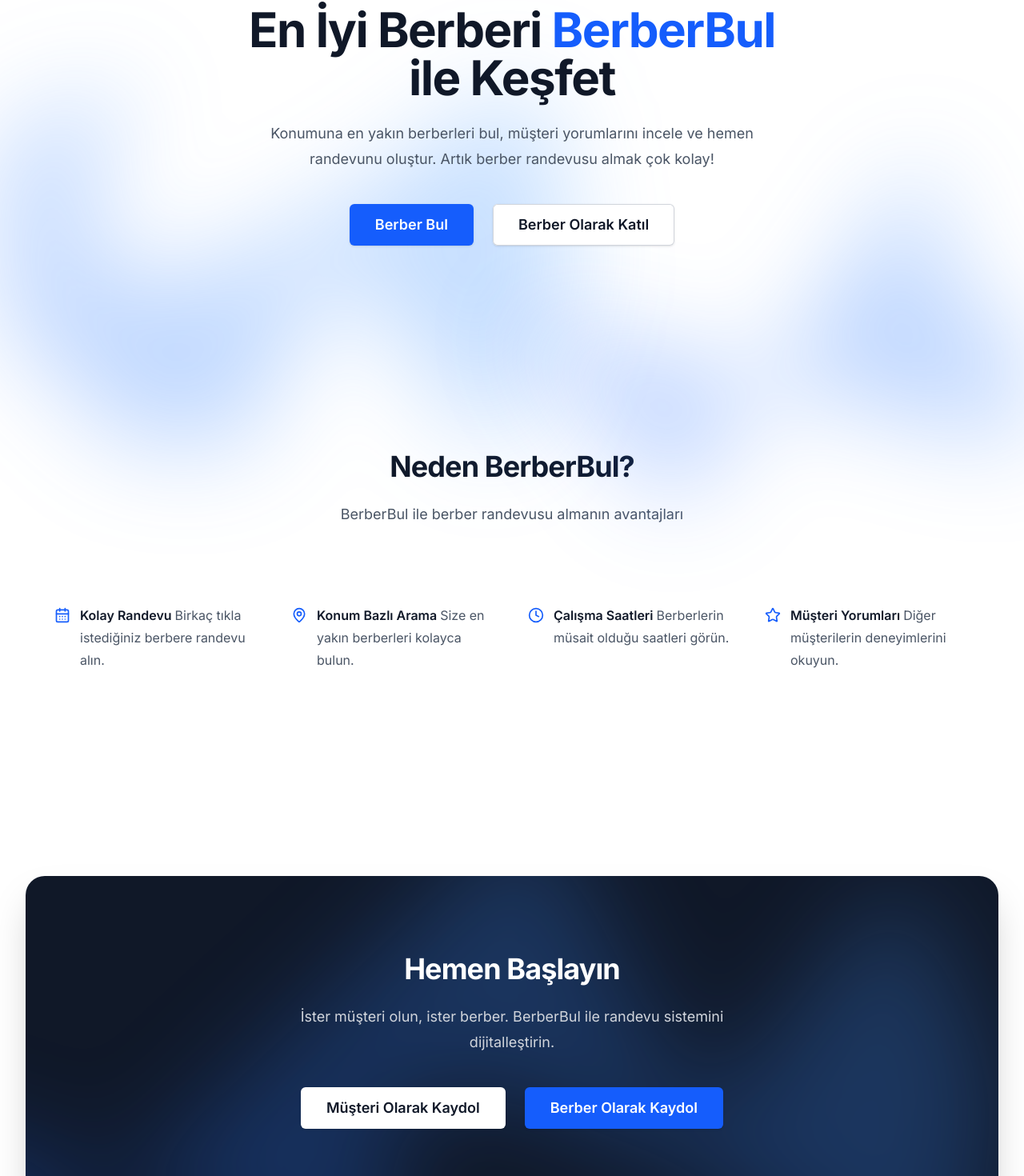
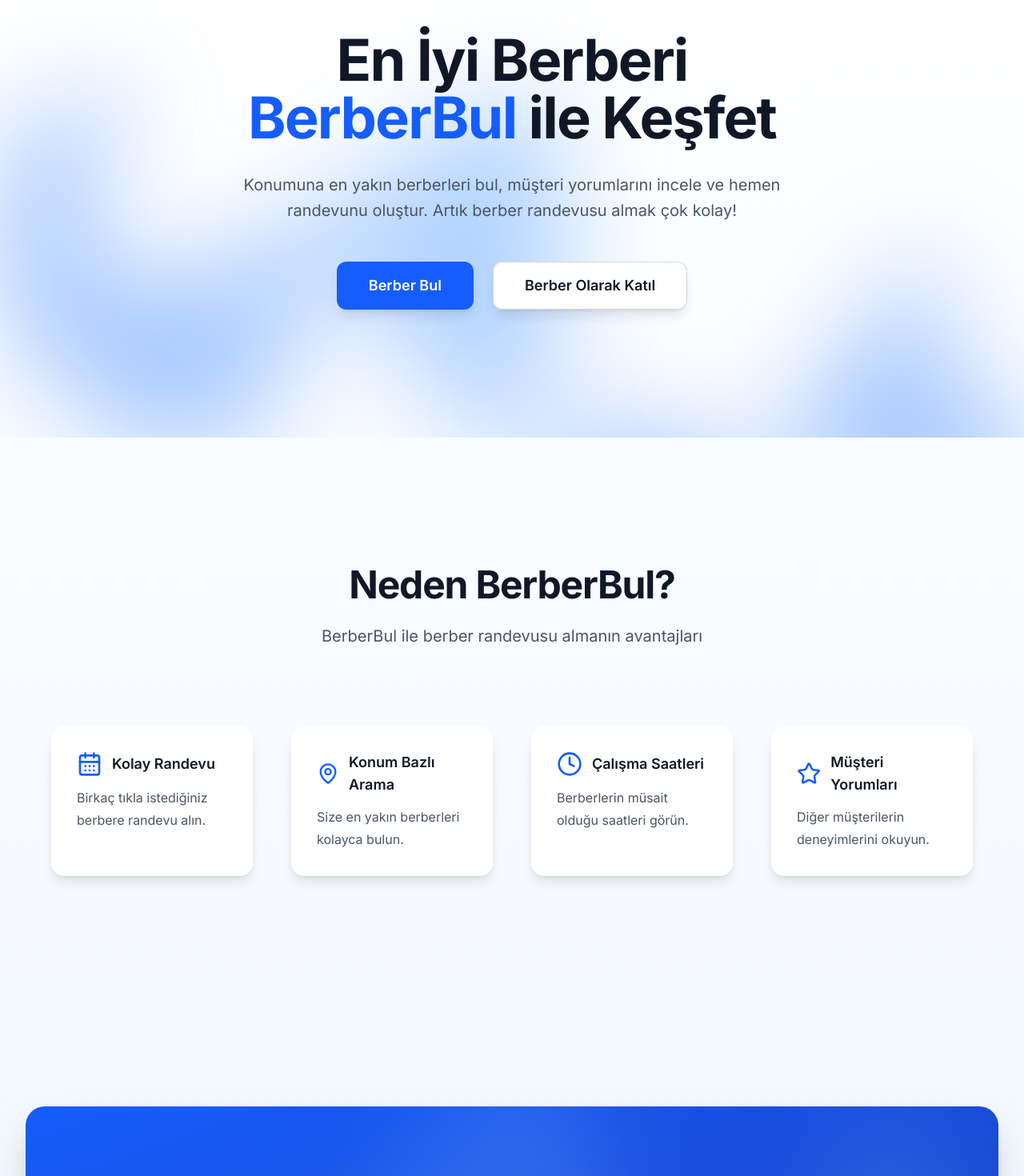
Before and after one commit to osmcgrgenc/BerberBul-Nextjs, a Next.js app: page / in a window 1280 px wide. Shown: the part 121-1591 px from the top of the page at 80% size. Built offline with nearby package versions, Linux system fonts and the light colour scheme; no server answers.

Commit message:
feat: anasayfa tasarımı iyileştirildi, modern ve etkileşimli öğeler eklendi

```diff
--- a/src/app/page.tsx
+++ b/src/app/page.tsx
@@ -26,16 +26,16 @@ const features = [
 
 export default function Home() {
   return (
-    <main>
+    <main className="bg-gradient-to-b from-white to-blue-50">
       {/* Hero Section */}
-      <div className="relative isolate">
+      <div className="relative isolate overflow-hidden">
         {/* Gradient */}
         <div
           className="absolute inset-x-0 top-0 -z-10 transform-gpu overflow-hidden blur-3xl"
           aria-hidden="true"
         >
           <div
-            className="relative left-[calc(50%-11rem)] aspect-[1155/678] w-[36.125rem] -translate-x-1/2 rotate-[30deg] bg-gradient-to-tr from-blue-600 to-blue-400 opacity-30 sm:left-[calc(50%-30rem)] sm:w-[72.1875rem]"
+            className="relative left-[calc(50%-11rem)] aspect-[1155/678] w-[36.125rem] -translate-x-1/2 rotate-[30deg] bg-gradient-to-tr from-blue-600 to-blue-400 opacity-40 sm:left-[calc(50%-30rem)] sm:w-[72.1875rem]"
             style={{
               clipPath:
                 'polygon(74.1% 44.1%, 100% 61.6%, 97.5% 26.9%, 85.5% 0.1%, 80.7% 2%, 72.5% 32.5%, 60.2% 62.4%, 52.4% 68.1%, 47.5% 58.3%, 45.2% 34.5%, 27.5% 76.7%, 0.1% 64.9%, 17.9% 100%, 27.6% 76.8%, 76.1% 97.7%, 74.1% 44.1%)',
@@ -43,26 +43,30 @@ export default function Home() {
           />
         </div>
 
-        <div className="mx-auto max-w-7xl px-6 py-24 sm:py-32 lg:px-8">
+        <div className="mx-auto max-w-7xl px-6 py-32 sm:py-40 lg:px-8">
           <div className="mx-auto max-w-2xl text-center">
-            <h1 className="text-4xl font-bold tracking-tight text-gray-900 sm:text-6xl">
+            <h1 className="text-4xl font-bold tracking-tight text-gray-900 sm:text-6xl lg:text-7xl">
               En İyi Berberi{' '}
-              <span className="text-blue-600">BerberBul</span> ile Keşfet
+              <span className="text-blue-600 relative">
+                BerberBul
+                <span className="absolute bottom-0 left-0 w-full h-1 bg-blue-600 transform origin-left scale-x-0 transition-transform group-hover:scale-x-100"></span>
+              </span>{' '}
+              ile Keşfet
             </h1>
-            <p className="mt-6 text-lg leading-8 text-gray-600">
+            <p className="mt-8 text-xl leading-8 text-gray-600">
               Konumuna en yakın berberleri bul, müşteri yorumlarını incele ve
               hemen randevunu oluştur. Artık berber randevusu almak çok kolay!
             </p>
-            <div className="mt-10 flex flex-col sm:flex-row items-center justify-center gap-6">
+            <div className="mt-12 flex flex-col sm:flex-row items-center justify-center gap-6">
               <Link
                 href="/berber-bul"
-                className="rounded-md bg-blue-600 px-8 py-3 text-lg font-semibold text-white shadow-sm hover:bg-blue-500 focus-visible:outline focus-visible:outline-2 focus-visible:outline-offset-2 focus-visible:outline-blue-600"
+                className="w-full sm:w-auto rounded-xl bg-blue-600 px-10 py-4 text-lg font-semibold text-white shadow-lg hover:bg-blue-500 hover:shadow-xl transition-all duration-200 focus-visible:outline focus-visible:outline-2 focus-visible:outline-offset-2 focus-visible:outline-blue-600"
               >
                 Berber Bul
               </Link>
               <Link
                 href="/berber/kayit"
-                className="rounded-md bg-white px-8 py-3 text-lg font-semibold text-gray-900 shadow-sm ring-1 ring-inset ring-gray-300 hover:bg-gray-50"
+                className="w-full sm:w-auto rounded-xl bg-white px-10 py-4 text-lg font-semibold text-gray-900 shadow-lg hover:shadow-xl transition-all duration-200 ring-1 ring-inset ring-gray-300 hover:bg-gray-50"
               >
                 Berber Olarak Katıl
               </Link>
@@ -76,7 +80,7 @@ export default function Home() {
           aria-hidden="true"
         >
           <div
-            className="relative left-[calc(50%+3rem)] aspect-[1155/678] w-[36.125rem] -translate-x-1/2 bg-gradient-to-tr from-blue-600 to-blue-400 opacity-30 sm:left-[calc(50%+36rem)] sm:w-[72.1875rem]"
+            className="relative left-[calc(50%+3rem)] aspect-[1155/678] w-[36.125rem] -translate-x-1/2 bg-gradient-to-tr from-blue-600 to-blue-400 opacity-40 sm:left-[calc(50%+36rem)] sm:w-[72.1875rem]"
             style={{
               clipPath:
                 'polygon(74.1% 44.1%, 100% 61.6%, 97.5% 26.9%, 85.5% 0.1%, 80.7% 2%, 72.5% 32.5%, 60.2% 62.4%, 52.4% 68.1%, 47.5% 58.3%, 45.2% 34.5%, 27.5% 76.7%, 0.1% 64.9%, 17.9% 100%, 27.6% 76.8%, 76.1% 97.7%, 74.1% 44.1%)',
@@ -86,27 +90,30 @@ export default function Home() {
       </div>
 
       {/* Features Section */}
-      <div className="mx-auto max-w-7xl px-6 py-24 sm:py-32 lg:px-8">
+      <div className="mx-auto max-w-7xl px-6 py-24 sm:py-32 lg:py-40 lg:px-8">
         <div className="mx-auto max-w-2xl text-center">
-          <h2 className="text-3xl font-bold tracking-tight text-gray-900 sm:text-4xl">
+          <h2 className="text-3xl font-bold tracking-tight text-gray-900 sm:text-5xl">
             Neden BerberBul?
           </h2>
-          <p className="mt-6 text-lg leading-8 text-gray-600">
+          <p className="mt-6 text-xl leading-8 text-gray-600">
             BerberBul ile berber randevusu almanın avantajları
           </p>
         </div>
         <div className="mx-auto mt-16 max-w-7xl px-6 sm:mt-20 md:mt-24 lg:px-8">
-          <dl className="mx-auto grid max-w-2xl grid-cols-1 gap-x-6 gap-y-10 text-base leading-7 text-gray-600 sm:grid-cols-2 lg:mx-0 lg:max-w-none lg:grid-cols-4 lg:gap-x-8 lg:gap-y-16">
+          <dl className="mx-auto grid max-w-2xl grid-cols-1 gap-x-8 gap-y-12 text-base leading-7 text-gray-600 sm:grid-cols-2 lg:mx-0 lg:max-w-none lg:grid-cols-4 lg:gap-x-12 lg:gap-y-16">
             {features.map((feature) => (
-              <div key={feature.name} className="relative pl-9">
-                <dt className="inline font-semibold text-gray-900">
+              <div
+                key={feature.name}
+                className="relative rounded-2xl bg-white p-8 shadow-lg hover:shadow-xl transition-shadow duration-200"
+              >
+                <dt className="flex items-center gap-3 font-semibold text-gray-900 text-lg mb-3">
                   <feature.icon
-                    className="absolute left-1 top-1 h-5 w-5 text-blue-600"
+                    className="h-8 w-8 text-blue-600"
                     aria-hidden="true"
                   />
                   {feature.name}
                 </dt>
-                <dd className="inline ml-1">{feature.description}</dd>
+                <dd className="text-gray-600">{feature.description}</dd>
               </div>
             ))}
           </dl>
@@ -114,26 +121,26 @@ export default function Home() {
       </div>
 
       {/* CTA Section */}
-      <div className="bg-white">
+      <div className="bg-transparent">
         <div className="mx-auto max-w-7xl px-6 py-24 sm:py-32 lg:px-8">
-          <div className="relative isolate overflow-hidden bg-gray-900 px-6 py-24 text-center shadow-2xl sm:rounded-3xl sm:px-16">
-            <h2 className="mx-auto max-w-2xl text-3xl font-bold tracking-tight text-white sm:text-4xl">
+          <div className="relative isolate overflow-hidden bg-gradient-to-br from-blue-600 to-blue-800 px-6 py-24 text-center shadow-2xl sm:rounded-3xl sm:px-16">
+            <h2 className="mx-auto max-w-2xl text-3xl font-bold tracking-tight text-white sm:text-5xl">
               Hemen Başlayın
             </h2>
-            <p className="mx-auto mt-6 max-w-xl text-lg leading-8 text-gray-300">
+            <p className="mx-auto mt-6 max-w-xl text-lg leading-8 text-blue-100">
               İster müşteri olun, ister berber. BerberBul ile randevu sistemini
               dijitalleştirin.
             </p>
-            <div className="mt-10 flex flex-col sm:flex-row items-center justify-center gap-6">
+            <div className="mt-12 flex flex-col sm:flex-row items-center justify-center gap-6">
               <Link
                 href="/musteri/kayit"
-                className="rounded-md bg-white px-8 py-3 text-lg font-semibold text-gray-900 shadow-sm hover:bg-gray-100 focus-visible:outline focus-visible:outline-2 focus-visible:outline-offset-2 focus-visible:outline-white"
+                className="w-full sm:w-auto rounded-xl bg-white/10 backdrop-blur-sm px-10 py-4 text-lg font-semibold text-white shadow-lg hover:bg-white/20 transition-all duration-200 focus-visible:outline focus-visible:outline-2 focus-visible:outline-offset-2 focus-visible:outline-white"
               >
                 Müşteri Olarak Kaydol
               </Link>
               <Link
                 href="/berber/kayit"
-                className="rounded-md bg-blue-600 px-8 py-3 text-lg font-semibold text-white shadow-sm hover:bg-blue-500 focus-visible:outline focus-visible:outline-2 focus-visible:outline-offset-2 focus-visible:outline-blue-600"
+                className="w-full sm:w-auto rounded-xl bg-white px-10 py-4 text-lg font-semibold text-blue-600 shadow-lg hover:shadow-xl transition-all duration-200 hover:bg-gray-50"
               >
                 Berber Olarak Kaydol
               </Link>
@@ -144,7 +151,7 @@ export default function Home() {
               aria-hidden="true"
             >
               <div
-                className="aspect-[1404/767] w-[87.75rem] bg-gradient-to-tr from-blue-600 to-blue-400 opacity-25"
+                className="aspect-[1404/767] w-[87.75rem] bg-gradient-to-tr from-blue-500 to-blue-300 opacity-25"
                 style={{
                   clipPath:
                     'polygon(73.6% 51.7%, 91.7% 11.8%, 100% 46.4%, 97.4% 82.2%, 92.5% 84.9%, 75.7% 64%, 55.3% 47.5%, 46.5% 49.4%, 45% 62.9%, 50.3% 87.2%, 21.3% 64.1%, 0.1% 100%, 5.4% 51.1%, 21.4% 63.9%, 58.9% 0.2%, 73.6% 51.7%)',
```
